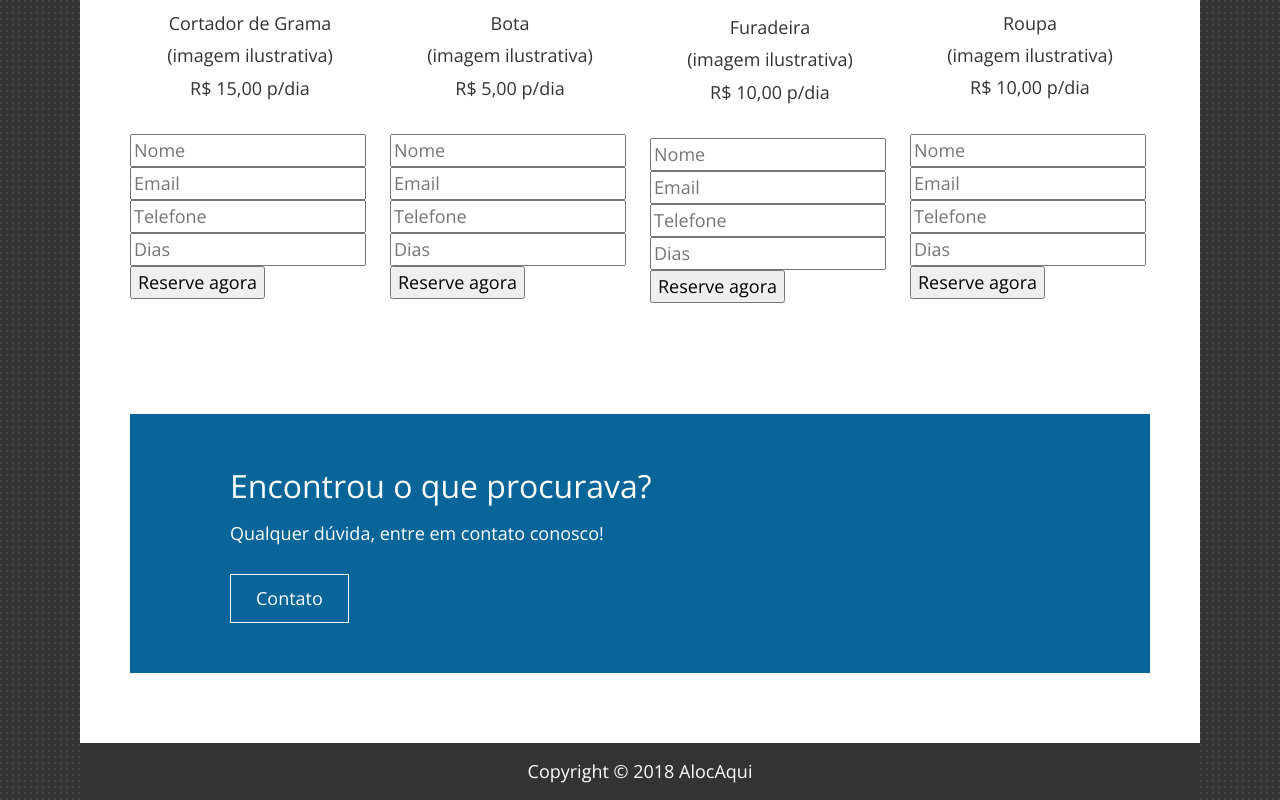
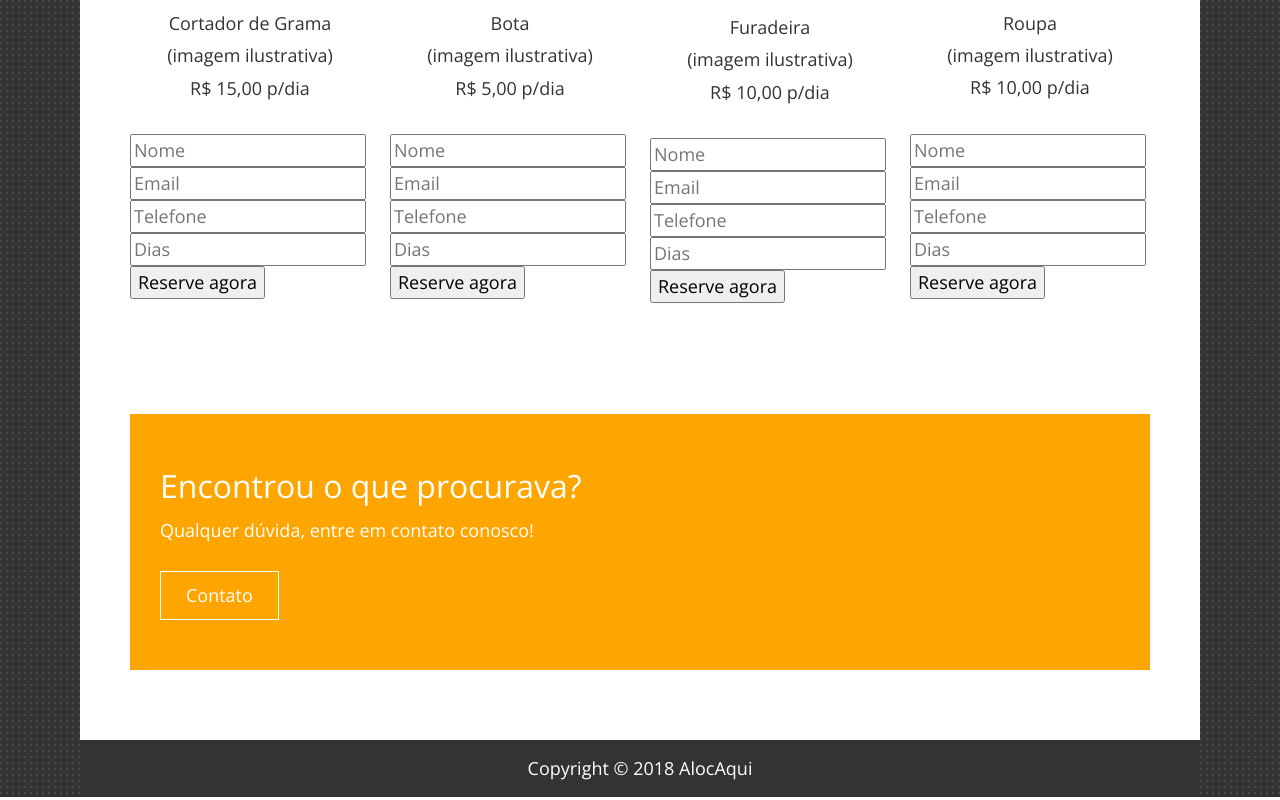
Before and after one commit to eliezerfb/alocaqui, a plain HTML site: page index.html in a window 1280 px wide. Shown: the part 3090-3890 px from the top of the page. Drawn offline with nearby package versions, Linux system fonts and the light colour scheme.

Commit message:
alteracoes 09h37

```diff
--- a/css/tooplate-style.css
+++ b/css/tooplate-style.css
@@ -238,6 +238,12 @@ p.tm-margin-b-p { margin-bottom: 35px; }
 	padding: 50px 30px;
 }
 
+.tm-orange {
+	background-color: #FFA500;
+	color: white;
+	padding: 50px 30px;
+}
+
 .tm-highlight-w-icon { flex-flow: column; }
 .tm-highlight-icon { padding: 0 0 30px 0; }
 .tm-highlight p { color: white; }
--- a/index.html
+++ b/index.html
@@ -367,7 +367,8 @@ http://www.tooplate.com/view/2092-shelf
                     </nav> -->
                 </section>
 
-                <section class="media tm-highlight tm-highlight-w-icon">
+                <section class="media tm-orange tm-highlight-w-icon">
+                  <!-- <section class="media tm-highlight tm-highlight-w-icon"> -->
 
                     <!-- <div class="tm-highlight-icon"> -->
                         <!-- <i class="fa tm-fa-6x fa-meetup"></i> -->
@@ -377,7 +378,8 @@ http://www.tooplate.com/view/2092-shelf
                         <header>
                             <h2>Encontrou o que procurava?</h2>
                         </header>
-                        <p class="tm-margin-b">Qualquer dúvida, entre em contato conosco!</p>
+                        <font color="white">Qualquer dúvida, entre em contato conosco!</font> <br> <br>
+                        <!-- <p class="tm-margin-b">Qualquer dúvida, entre em contato conosco!</p> -->
                         <a href="contact.html" class="tm-white-bordered-btn">Contato</a>
                     </div>
                 </section>
```
Also changed, not shown: team.html (+3 -3 lines), img/forms/Fundo.png (added), img/forms/Logo.png (added).
